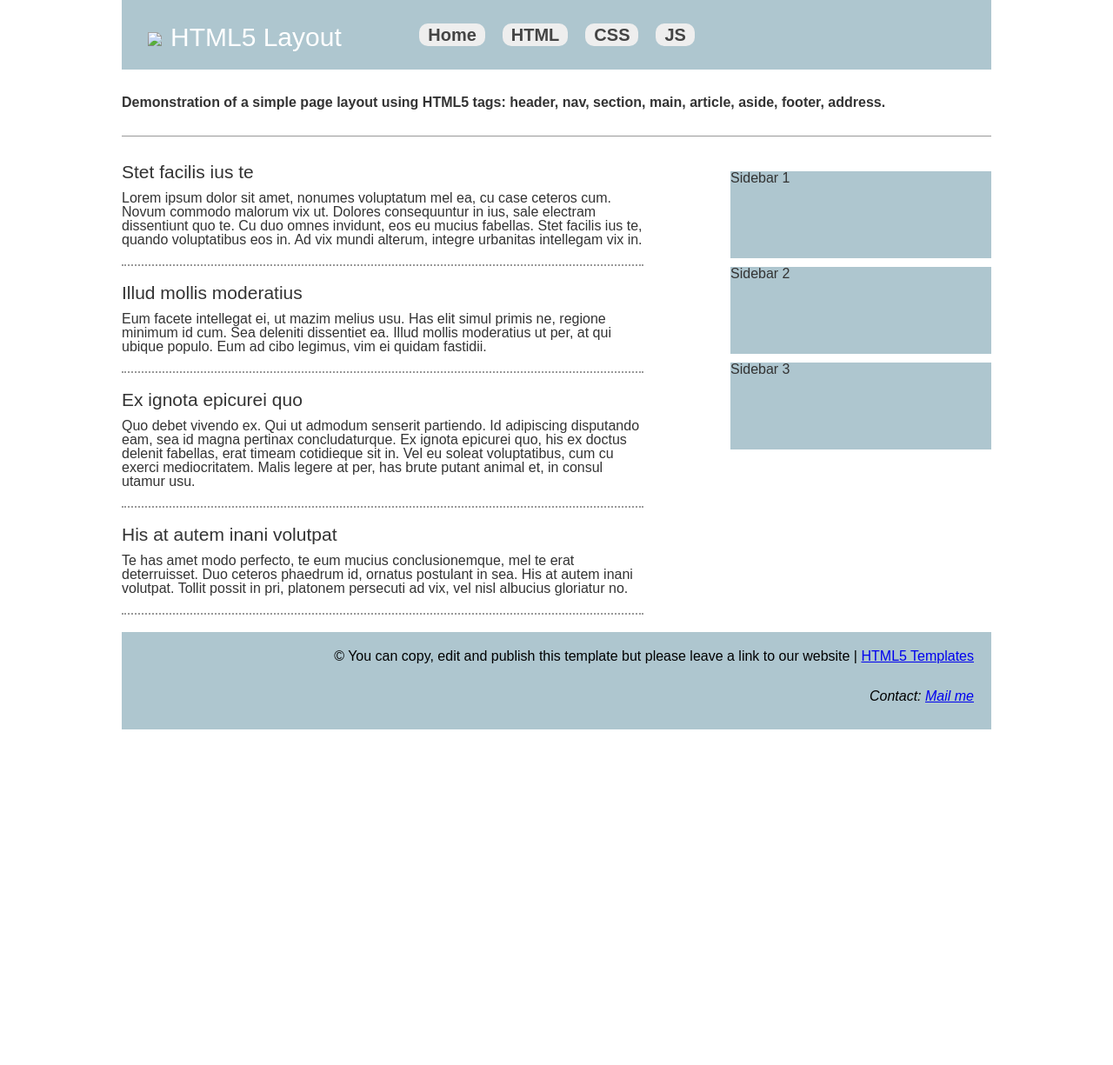
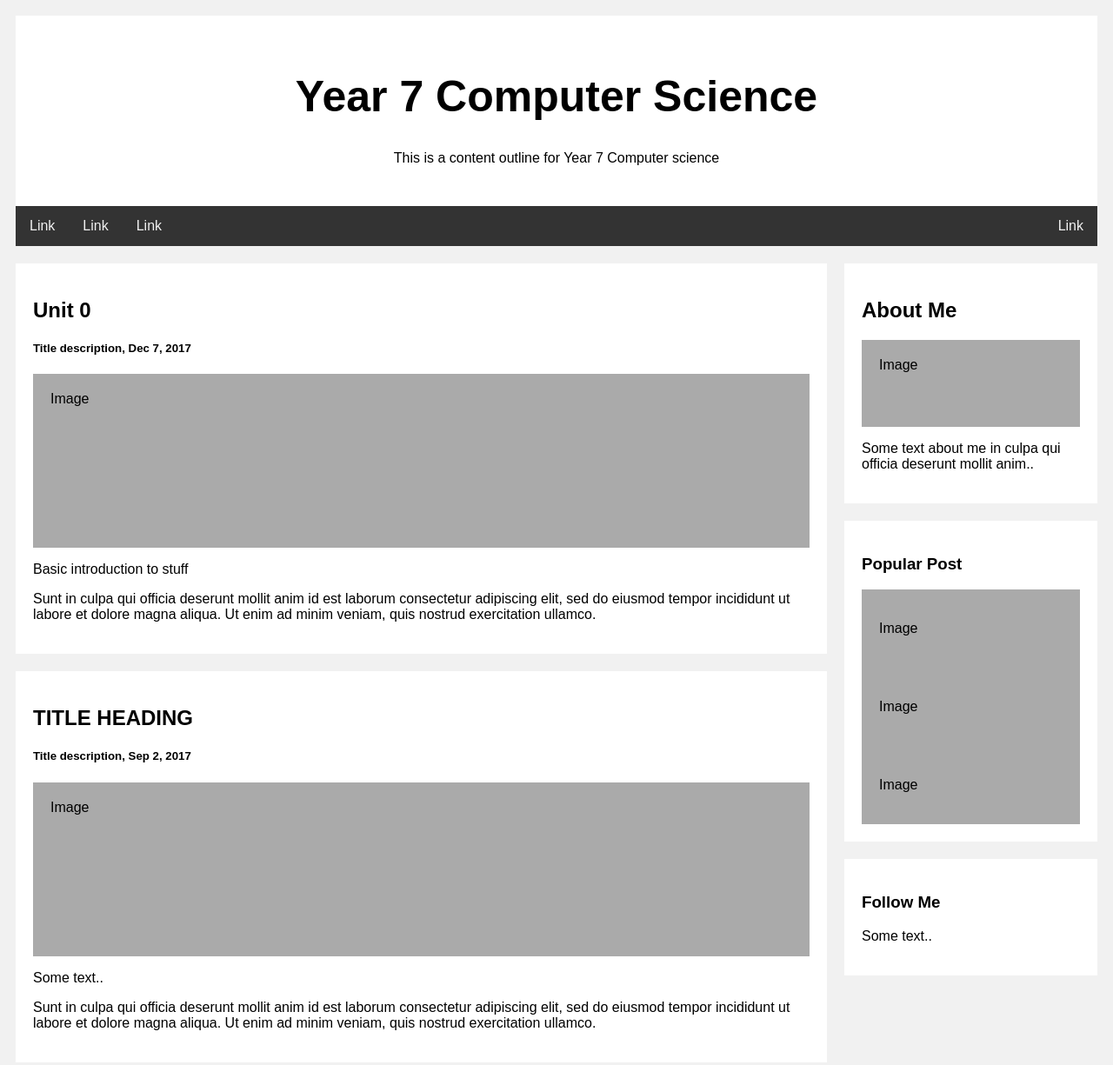
Before and after one commit to MylesB72/Prep-content, a plain HTML site: page html5-page-layout/index.html in a window 1280 px wide. Shown: the top 1225 px of the page at 87% size. Before the commit the page ends 839 px from the top, so only its background shows below. Drawn offline with Linux system fonts and the light colour scheme.

Commit message:
Update index.html

```diff
--- a/html5-page-layout/index.html
+++ b/html5-page-layout/index.html
@@ -1,64 +1,164 @@
-<!doctype html>
-<html lang="en" class="no-js">
+<!DOCTYPE html>
+<html>
 <head>
-    <meta charset="utf-8">
-    <meta http-equiv="x-ua-compatible" content="ie=edge">
-    <meta name="viewport" content="width=device-width, initial-scale=1.0">
-    <link rel="canonical" href="https://html5-templates.com/" />
-    <title>Responsive HTML5 Page Layout Template</title>
-    <meta name="description" content="Simple HTML5 Page layout template with header, footer, sidebar etc.">
-    <link rel="stylesheet" href="style.css">
-    <script src="script.js"></script>
+<style>
+* {
+  box-sizing: border-box;
+}
+
+body {
+  font-family: Arial;
+  padding: 10px;
+  background: #f1f1f1;
+}
+
+/* Header/Blog Title */
+.header {
+  padding: 30px;
+  text-align: center;
+  background: white;
+}
+
+.header h1 {
+  font-size: 50px;
+}
+
+/* Style the top navigation bar */
+.topnav {
+  overflow: hidden;
+  background-color: #333;
+}
+
+/* Style the topnav links */
+.topnav a {
+  float: left;
+  display: block;
+  color: #f2f2f2;
+  text-align: center;
+  padding: 14px 16px;
+  text-decoration: none;
+}
+
+/* Change color on hover */
+.topnav a:hover {
+  background-color: #ddd;
+  color: black;
+}
+
+/* Create two unequal columns that floats next to each other */
+/* Left column */
+.leftcolumn {
+  float: left;
+  width: 75%;
+}
+
+/* Right column */
+.rightcolumn {
+  float: left;
+  width: 25%;
+  background-color: #f1f1f1;
+  padding-left: 20px;
+}
+
+/* Fake image */
+.fakeimg {
+  background-color: #aaa;
+  width: 100%;
+  padding: 20px;
+}
+
+/* Add a card effect for articles */
+.card {
+  background-color: white;
+  padding: 20px;
+  margin-top: 20px;
+}
+
+/* Clear floats after the columns */
+.row:after {
+  content: "";
+  display: table;
+  clear: both;
+}
+
+/* Footer */
+.footer {
+  padding: 20px;
+  text-align: center;
+  background: #ddd;
+  margin-top: 20px;
+}
+
+/* Responsive layout - when the screen is less than 800px wide, make the two columns stack on top of each other instead of next to each other */
+@media screen and (max-width: 800px) {
+  .leftcolumn, .rightcolumn {
+    width: 100%;
+    padding: 0;
+  }
+}
+
+/* Responsive layout - when the screen is less than 400px wide, make the navigation links stack on top of each other instead of next to each other */
+@media screen and (max-width: 400px) {
+  .topnav a {
+    float: none;
+    width: 100%;
+  }
+}
+</style>
 </head>
+<body>
 
-<body>
-	<header>
-		<div id="logo"><img src="/logo.png">HTML5&nbsp;Layout</div>
-		<nav>
-			<ul>
-				<li><a href="/">Home</a>
-				<li><a href="https://html-css-js.com/">HTML</a>
-				<li><a href="https://html-css-js.com/css/code/">CSS</a>
-				<li><a href="https://htmlcheatsheet.com/js/">JS</a>
-			</ul>
-		</nav>
-	</header>
-	<section>
-		<strong>Demonstration of a simple page layout using HTML5 tags: header, nav, section, main, article, aside, footer, address.</strong>
-	</section>
-	<section id="pageContent">
-		<main role="main">
-			<article>
-				<h2>Stet facilis ius te</h2>
-				<p>Lorem ipsum dolor sit amet, nonumes voluptatum mel ea, cu case ceteros cum. Novum commodo malorum vix ut. Dolores consequuntur in ius, sale electram dissentiunt quo te. Cu duo omnes invidunt, eos eu mucius fabellas. Stet facilis ius te, quando voluptatibus eos in. Ad vix mundi alterum, integre urbanitas intellegam vix in.</p>
-			</article>
-			<article>
-				<h2>Illud mollis moderatius</h2>
-				<p>Eum facete intellegat ei, ut mazim melius usu. Has elit simul primis ne, regione minimum id cum. Sea deleniti dissentiet ea. Illud mollis moderatius ut per, at qui ubique populo. Eum ad cibo legimus, vim ei quidam fastidii.</p>
-			</article>
-			<article>
-				<h2>Ex ignota epicurei quo</h2>
-				<p>Quo debet vivendo ex. Qui ut admodum senserit partiendo. Id adipiscing disputando eam, sea id magna pertinax concludaturque. Ex ignota epicurei quo, his ex doctus delenit fabellas, erat timeam cotidieque sit in. Vel eu soleat voluptatibus, cum cu exerci mediocritatem. Malis legere at per, has brute putant animal et, in consul utamur usu.</p>
-			</article>
-			<article>
-				<h2>His at autem inani volutpat</h2>
-				<p>Te has amet modo perfecto, te eum mucius conclusionemque, mel te erat deterruisset. Duo ceteros phaedrum id, ornatus postulant in sea. His at autem inani volutpat. Tollit possit in pri, platonem persecuti ad vix, vel nisl albucius gloriatur no.</p>
-			</article>
-		</main>
-		<aside>
-			<div>Sidebar 1</div>
-			<div>Sidebar 2</div>
-			<div>Sidebar 3</div>
-		</aside>
-	</section>
-	<footer>
-		<p>&copy; You can copy, edit and publish this template but please leave a link to our website | <a href="https://html5-templates.com/" target="_blank" rel="nofollow">HTML5 Templates</a></p>
-		<address>
-			Contact: <a href="mailto:me@example.com">Mail me</a>
-		</address>
-	</footer>
+<div class="header">
+  <h1>Year 7 Computer Science</h1>
+  <p>This is a content outline for Year 7 Computer science</p>
+</div>
 
+<div class="topnav">
+  <a href="#">Link</a>
+  <a href="#">Link</a>
+  <a href="#">Link</a>
+  <a href="#" style="float:right">Link</a>
+</div>
+
+<div class="row">
+  <div class="leftcolumn">
+    <div class="card">
+      <h2>Unit 0</h2>
+      <h5>Title description, Dec 7, 2017</h5>
+      <div class="fakeimg" style="height:200px;">Image</div>
+      <p>Basic introduction to stuff</p>
+      <p>Sunt in culpa qui officia deserunt mollit anim id est laborum consectetur adipiscing elit, sed do eiusmod tempor incididunt ut labore et dolore magna aliqua. Ut enim ad minim veniam, quis nostrud exercitation ullamco.</p>
+    </div>
+    <div class="card">
+      <h2>TITLE HEADING</h2>
+      <h5>Title description, Sep 2, 2017</h5>
+      <div class="fakeimg" style="height:200px;">Image</div>
+      <p>Some text..</p>
+      <p>Sunt in culpa qui officia deserunt mollit anim id est laborum consectetur adipiscing elit, sed do eiusmod tempor incididunt ut labore et dolore magna aliqua. Ut enim ad minim veniam, quis nostrud exercitation ullamco.</p>
+    </div>
+  </div>
+  <div class="rightcolumn">
+    <div class="card">
+      <h2>About Me</h2>
+      <div class="fakeimg" style="height:100px;">Image</div>
+      <p>Some text about me in culpa qui officia deserunt mollit anim..</p>
+    </div>
+    <div class="card">
+      <h3>Popular Post</h3>
+      <div class="fakeimg"><p>Image</p></div>
+      <div class="fakeimg"><p>Image</p></div>
+      <div class="fakeimg"><p>Image</p></div>
+    </div>
+    <div class="card">
+      <h3>Follow Me</h3>
+      <p>Some text..</p>
+    </div>
+  </div>
+</div>
+
+<div class="footer">
+  <h2>Footer</h2>
+</div>
 
 </body>
-
 </html>
```
